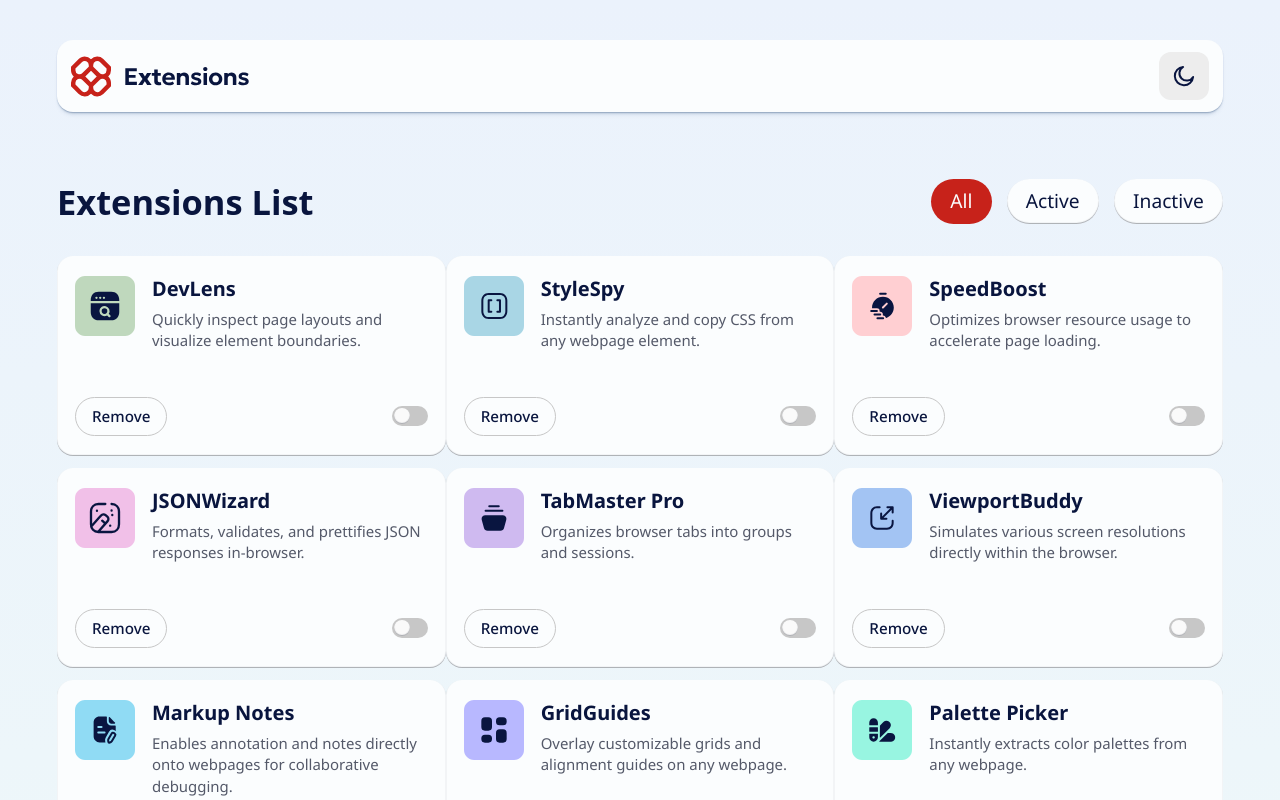
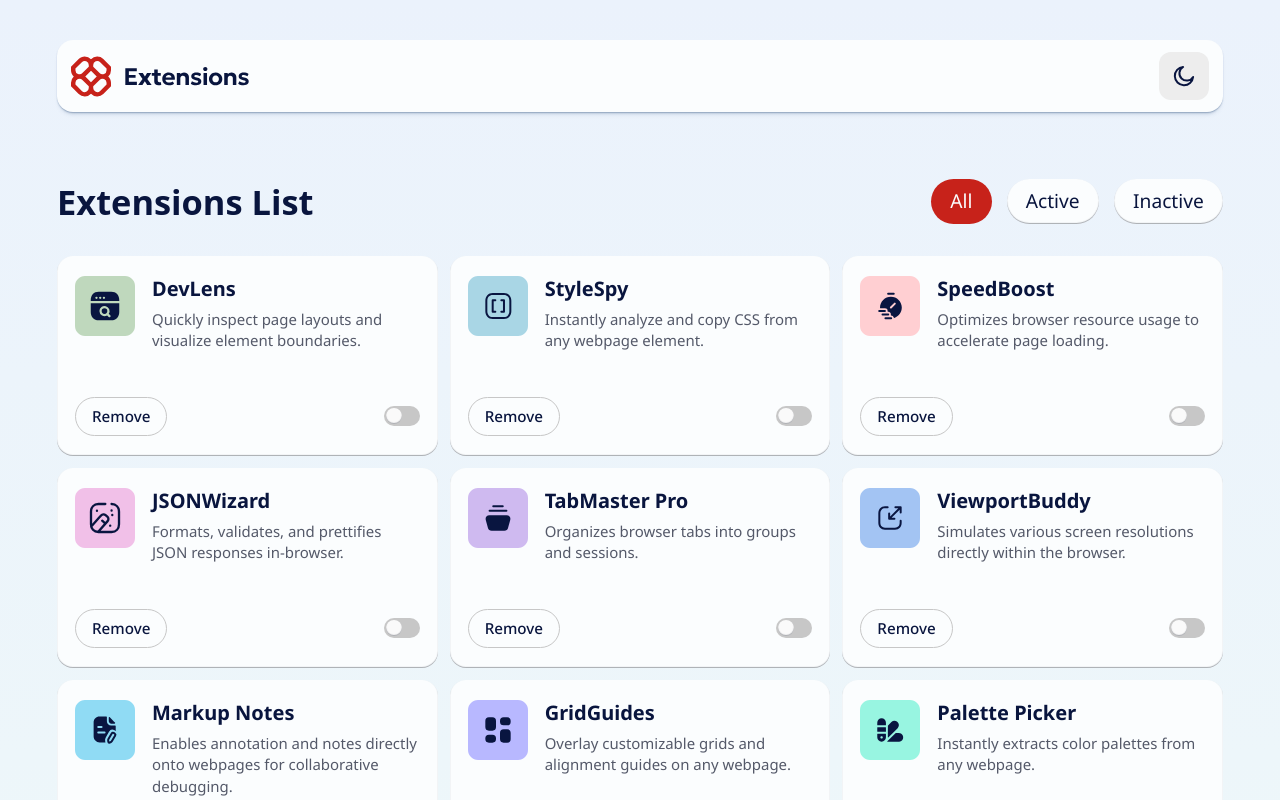
Before and after one commit to CodingWithJiro/frontend-mentor-browser-extension-manager, a React (Vite) app: page / in a window 1280 px wide. Shown: the top 800 px of the page. Built offline with nearby package versions, Linux system fonts and the light colour scheme.

Commit message:
feat(styles): add column gap in ExtensionsGrid for larger screens

```diff
--- a/src/components/ExtensionsGrid.jsx
+++ b/src/components/ExtensionsGrid.jsx
@@ -4,7 +4,7 @@
   return (
     <section
       aria-labelledby="extensions-title"
-      className="grid grid-cols-1 gap-y-3 md:grid-cols-2 lg:grid-cols-3"
+      className="grid grid-cols-1 gap-y-3 md:grid-cols-2 md:gap-x-3 lg:grid-cols-3"
     >
       {extensions.map(({ logo, name, description }) => {
         return (
```
